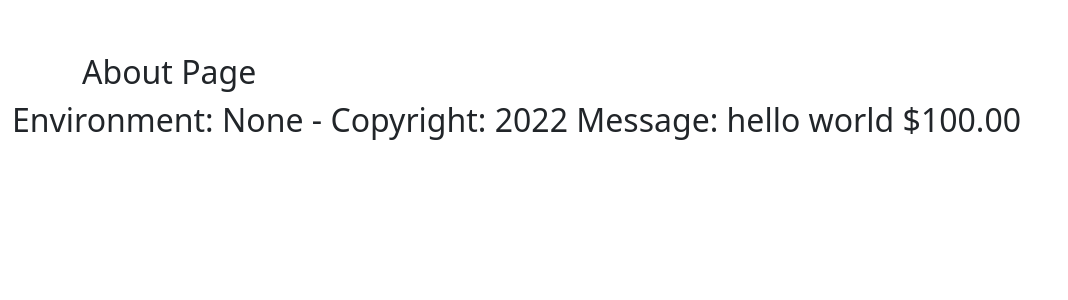
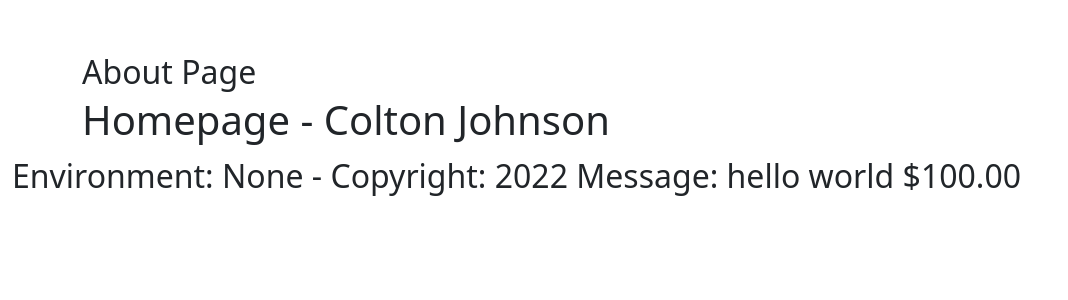
Before and after one commit to coltonj14/docker-flask-project1, a Flask app: page /about in a window 1280 px wide. Shown: the part 80-380 px from the top of the page, without its empty margins (0-1068 px from the left). Run offline with Flask 2, Linux system fonts and the light colour scheme.

Commit message:
first homepage commit

```diff
--- a/app/simple_pages/templates/about.html
+++ b/app/simple_pages/templates/about.html
@@ -1,4 +1,7 @@
 {% extends "base.html" %}
 {% block content %}
     About Page
+    <div>
+        <h1>Homepage - Colton Johnson</h1>
+    </div>
 {% endblock %}
```
